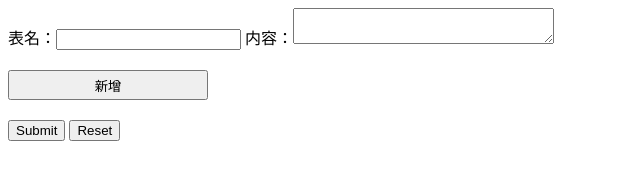
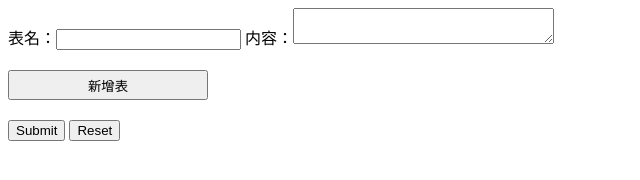
Before and after one commit to dangchuanwen/transform-to-sql, a website: page index.html in a window 1280 px wide. Shown: the full height of the page, 0-640 px from the left. Drawn offline with Linux system fonts and the light colour scheme.

Commit message:
feat: 修改添加按钮文字为 '新增表', 开启服务后提示更友好

```diff
--- a/app.js
+++ b/app.js
@@ -38,6 +38,6 @@ portIsOccupied(8080).then(port => {
     }
   });
   app.listen(port, () => {
-    console.log(`the server start at port ${port}`);
+    console.log(`please open your browser and then input url http://localhost:${port}`);
   });
 });
--- a/index.html
+++ b/index.html
@@ -24,7 +24,7 @@
         表名：<input type="text" name="table_names[]"> 内容：<textarea name="contents[]" id="" cols="30" rows="2"></textarea>
       </div>
     </div>
-    <div class="btn-wrapper"><button type="button" id="btn">新增</button></div>
+    <div class="btn-wrapper"><button type="button" id="btn">新增表</button></div>
     <input type="submit"> <input type="reset">
   </form>
 
```
